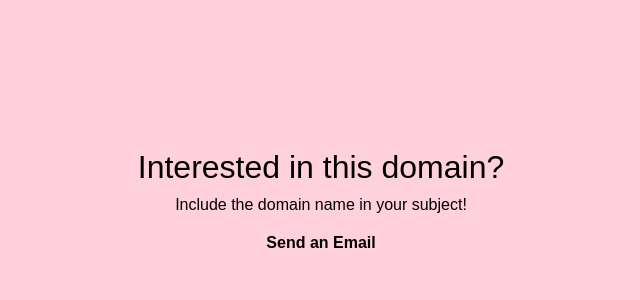
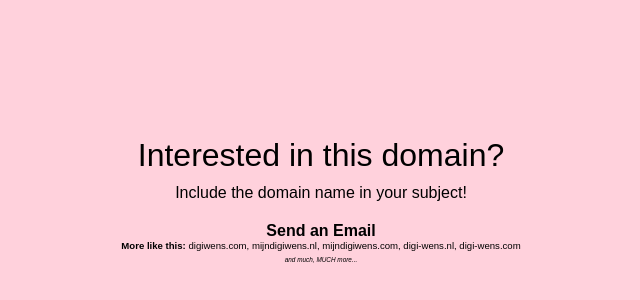
Before and after one commit to Domeinoceaan/Domeinoceaan.github.io, a plain HTML site: page index.html in a window 1280 px wide. Shown: the part 200-500 px from the top of the page, without its empty margins (319-959 px from the left). Drawn offline with Linux system fonts and the light colour scheme.

Commit message:
Update index.html

```diff
--- a/index.html
+++ b/index.html
@@ -29,11 +29,19 @@
             font-size: 1em;
             margin-bottom: 20px;
         }
-
+        .more {
+            font-size: 0.6em;
+            margin-bottom: 5px;
+        }
+        .extra {
+            font-size: 0.4em;
+            font-style: italic;
+        }
         a {
             text-decoration: none;
             color: #000;
             font-weight: bold;
+            margin-bottom: 50px;
         }
     </style>
 </head>
@@ -46,6 +54,12 @@
             Include the domain name in your subject!
         </div>
         <a href="mailto:domeinoceaan@gmail.com?subject=Interested in domain">Send an Email</a>
+        <div class="more">
+            <b>More like this:</b> digiwens.com, mijndigiwens.nl, mijndigiwens.com, digi-wens.nl, digi-wens.com
+        </div>
+        <div class="extra">
+            and much, MUCH more...
+        </div>
     </div>
 </body>
 </html>
```
